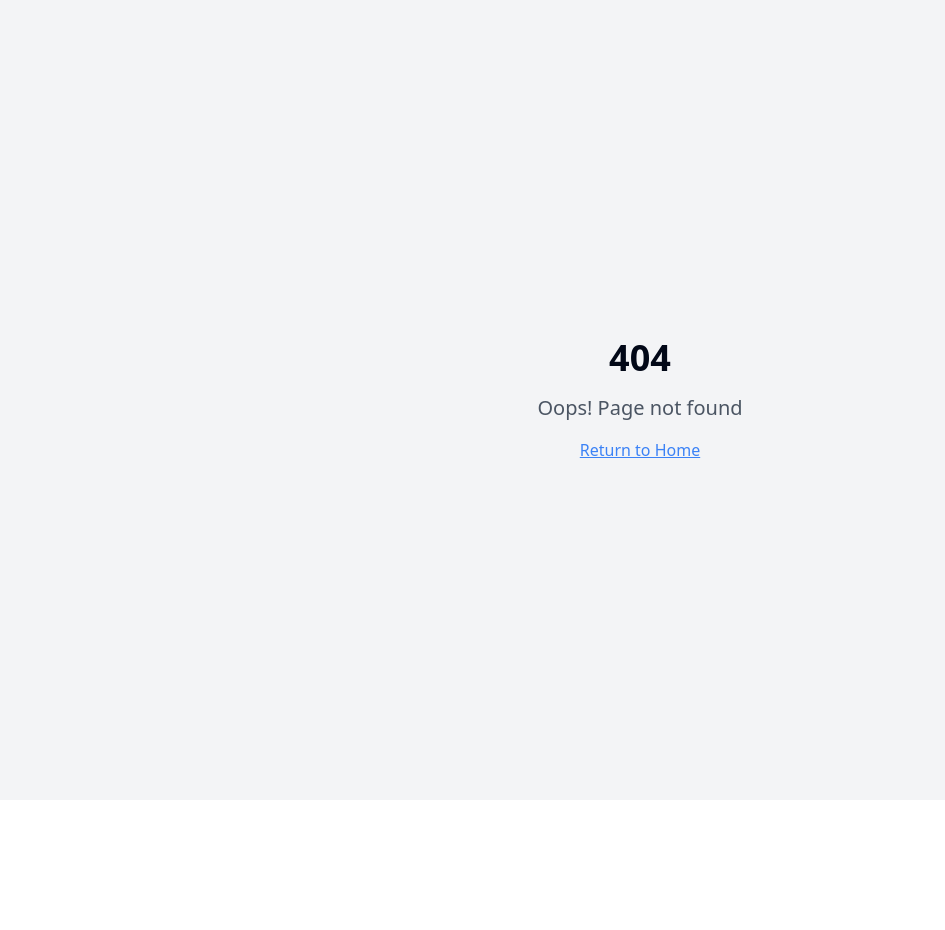
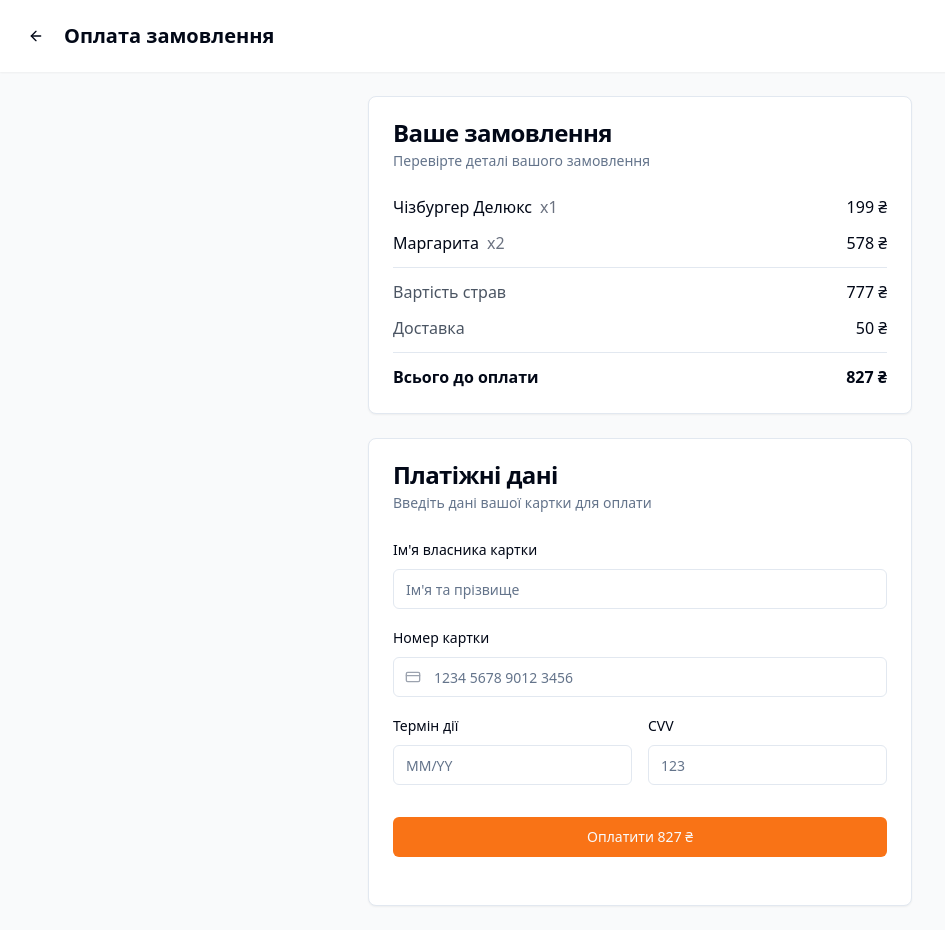
Before and after one commit to vitalijj-user/fastfood-mobile-eats, a React (Vite) app: page /checkout in a window 1280 px wide. Before the commit this address had no page. Shown: the whole page, without its empty margins (0-945 px from the left). Before the commit the page ends 800 px from the top, so only its background shows below. Built offline with nearby package versions, Linux system fonts and the light colour scheme.

Commit message:
feat: Implement order checkout page UI
Adds the UI for the order checkout page, including order details and a form for payment information.

```diff
--- a/src/App.tsx
+++ b/src/App.tsx
@@ -6,6 +6,7 @@ import { QueryClient, QueryClientProvider } from "@tanstack/react-query";
 import { BrowserRouter, Routes, Route } from "react-router-dom";
 import Index from "./pages/Index";
 import Cart from "./pages/Cart";
+import Checkout from "./pages/Checkout";
 import NotFound from "./pages/NotFound";
 
 const queryClient = new QueryClient();
@@ -19,6 +20,7 @@ const App = () => (
         <Routes>
           <Route path="/" element={<Index />} />
           <Route path="/cart" element={<Cart />} />
+          <Route path="/checkout" element={<Checkout />} />
           {/* ADD ALL CUSTOM ROUTES ABOVE THE CATCH-ALL "*" ROUTE */}
           <Route path="*" element={<NotFound />} />
         </Routes>
--- a/src/components/ui/separator.tsx
+++ b/src/components/ui/separator.tsx
@@ -1,3 +1,4 @@
+
 import * as React from "react"
 import * as SeparatorPrimitive from "@radix-ui/react-separator"
 
--- a/src/pages/Cart.tsx
+++ b/src/pages/Cart.tsx
@@ -148,9 +148,11 @@ const Cart = () => {
                   <span>{total} ₴</span>
                 </div>
               </div>
-              <Button className="w-full bg-orange-500 hover:bg-orange-600 mt-2">
-                Оформити замовлення
-              </Button>
+              <Link to="/checkout">
+                <Button className="w-full bg-orange-500 hover:bg-orange-600 mt-2">
+                  Оформити замовлення
+                </Button>
+              </Link>
             </CardContent>
           </Card>
         </div>
--- /dev/null
+++ b/src/pages/Checkout.tsx
@@ -0,0 +1,193 @@
+
+import React, { useState } from 'react';
+import { Button } from "@/components/ui/button";
+import { Card, CardContent, CardHeader, CardTitle, CardDescription, CardFooter } from "@/components/ui/card";
+import { Input } from "@/components/ui/input";
+import { Label } from "@/components/ui/label";
+import { Separator } from "@/components/ui/separator";
+import { ArrowLeft, CreditCard } from 'lucide-react';
+import { Link, useNavigate } from 'react-router-dom';
+import { useToast } from "@/hooks/use-toast";
+
+const Checkout = () => {
+  const navigate = useNavigate();
+  const { toast } = useToast();
+  const [formData, setFormData] = useState({
+    cardNumber: '',
+    cardName: '',
+    expiryDate: '',
+    cvv: '',
+  });
+
+  // Normally we'd get this from a cart context or state manager
+  const orderItems = [
+    {
+      id: 1,
+      name: 'Чізбургер Делюкс',
+      price: 199,
+      quantity: 1
+    },
+    {
+      id: 2,
+      name: 'Маргарита',
+      price: 289,
+      quantity: 2
+    }
+  ];
+
+  const subtotal = orderItems.reduce((sum, item) => sum + (item.price * item.quantity), 0);
+  const deliveryFee = 50;
+  const total = subtotal + deliveryFee;
+
+  const handleChange = (e: React.ChangeEvent<HTMLInputElement>) => {
+    const { name, value } = e.target;
+    setFormData({
+      ...formData,
+      [name]: value,
+    });
+  };
+
+  const handleSubmit = (e: React.FormEvent) => {
+    e.preventDefault();
+    toast({
+      title: "Замовлення підтверджено!",
+      description: "Дякуємо за ваше замовлення. Вам прийде повідомлення з деталями доставки."
+    });
+    // In a real app, you would process the payment here
+    setTimeout(() => {
+      navigate('/');
+    }, 2000);
+  };
+
+  return (
+    <div className="min-h-screen bg-gray-50">
+      {/* Header */}
+      <header className="bg-white shadow-sm sticky top-0 z-50">
+        <div className="px-4 py-4 flex items-center justify-between">
+          <div className="flex items-center gap-2">
+            <Link to="/cart">
+              <Button variant="ghost" size="icon">
+                <ArrowLeft className="h-5 w-5" />
+              </Button>
+            </Link>
+            <h1 className="text-xl font-bold">Оплата замовлення</h1>
+          </div>
+        </div>
+      </header>
+
+      <div className="container max-w-xl mx-auto px-4 py-6">
+        {/* Order Summary */}
+        <Card className="mb-6">
+          <CardHeader>
+            <CardTitle>Ваше замовлення</CardTitle>
+            <CardDescription>Перевірте деталі вашого замовлення</CardDescription>
+          </CardHeader>
+          <CardContent>
+            <div className="space-y-3">
+              {orderItems.map((item) => (
+                <div key={item.id} className="flex justify-between items-center">
+                  <div>
+                    <span className="font-medium">{item.name}</span>
+                    <span className="text-gray-500 ml-2">x{item.quantity}</span>
+                  </div>
+                  <span>{item.price * item.quantity} ₴</span>
+                </div>
+              ))}
+              <Separator className="my-2" />
+              <div className="flex justify-between">
+                <span className="text-gray-600">Вартість страв</span>
+                <span>{subtotal} ₴</span>
+              </div>
+              <div className="flex justify-between">
+                <span className="text-gray-600">Доставка</span>
+                <span>{deliveryFee} ₴</span>
+              </div>
+              <Separator className="my-2" />
+              <div className="flex justify-between font-bold">
+                <span>Всього до оплати</span>
+                <span>{total} ₴</span>
+              </div>
+            </div>
+          </CardContent>
+        </Card>
+
+        {/* Payment Details */}
+        <Card>
+          <CardHeader>
+            <CardTitle>Платіжні дані</CardTitle>
+            <CardDescription>Введіть дані вашої картки для оплати</CardDescription>
+          </CardHeader>
+          <CardContent>
+            <form onSubmit={handleSubmit} className="space-y-4">
+              <div className="space-y-2">
+                <Label htmlFor="cardName">Ім'я власника картки</Label>
+                <Input
+                  id="cardName"
+                  name="cardName"
+                  placeholder="Ім'я та прізвище"
+                  value={formData.cardName}
+                  onChange={handleChange}
+                  required
+                />
+              </div>
+              <div className="space-y-2">
+                <Label htmlFor="cardNumber">Номер картки</Label>
+                <div className="relative">
+                  <Input
+                    id="cardNumber"
+                    name="cardNumber"
+                    placeholder="1234 5678 9012 3456"
+                    value={formData.cardNumber}
+                    onChange={handleChange}
+                    required
+                    className="pl-10"
+                    maxLength={19}
+                    pattern="\d{4} \d{4} \d{4} \d{4}"
+                  />
+                  <CreditCard className="absolute left-3 top-1/2 -translate-y-1/2 h-4 w-4 text-gray-400" />
+                </div>
+              </div>
+              <div className="grid grid-cols-2 gap-4">
+                <div className="space-y-2">
+                  <Label htmlFor="expiryDate">Термін дії</Label>
+                  <Input
+                    id="expiryDate"
+                    name="expiryDate"
+                    placeholder="MM/YY"
+                    value={formData.expiryDate}
+                    onChange={handleChange}
+                    required
+                    maxLength={5}
+                    pattern="\d{2}/\d{2}"
+                  />
+                </div>
+                <div className="space-y-2">
+                  <Label htmlFor="cvv">CVV</Label>
+                  <Input
+                    id="cvv"
+                    name="cvv"
+                    type="password"
+                    placeholder="123"
+                    value={formData.cvv}
+                    onChange={handleChange}
+                    required
+                    maxLength={3}
+                    pattern="\d{3}"
+                  />
+                </div>
+              </div>
+
+              <CardFooter className="flex justify-end pt-4 px-0">
+                <Button type="submit" className="w-full bg-orange-500 hover:bg-orange-600">
+                  Оплатити {total} ₴
+                </Button>
+              </CardFooter>
+            </form>
+          </CardContent>
+        </Card>
+      </div>
+    </div>
+  );
+};
+
+export default Checkout;
```
